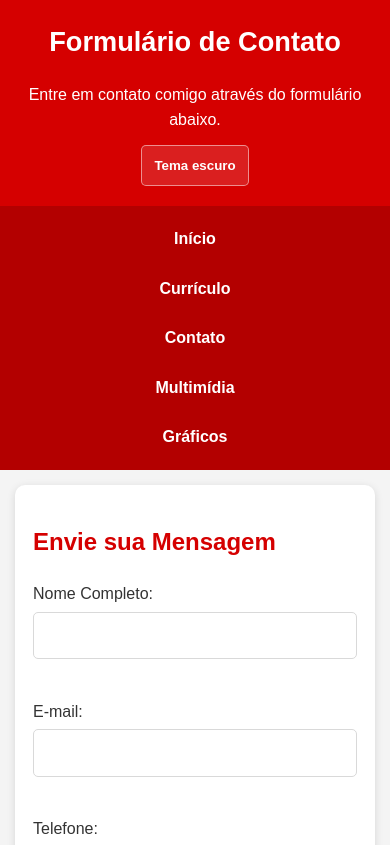
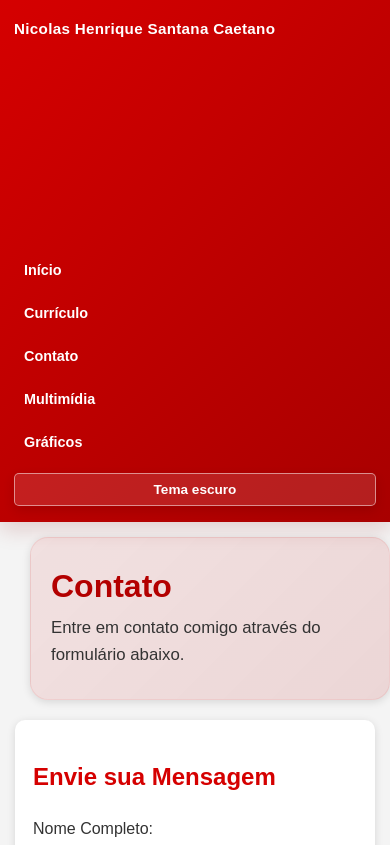
Before and after one commit to nicolassantana1106-cmd/MEU-PORTFOLIO, a plain HTML site: page pages/formulario.html in a window 390 px wide. Shown: the top 845 px of the page. Drawn offline with Linux system fonts and the light colour scheme; no server answers.

Commit message:
Ajustes de header footer e responsividade

```diff
--- a/css/estilos.css
+++ b/css/estilos.css
@@ -52,27 +52,76 @@ body {
 }
 
 header {
-    background-color: var(--primary);
+    background: linear-gradient(135deg, var(--primary) 0%, #a80000 100%);
     color: white;
-    text-align: center;
-    padding: 20px 15px;
+    padding: 12px 16px 10px;
+    box-shadow: 0 8px 20px rgba(139, 0, 0, 0.16);
 }
 
-header h1 {
-    margin-top: 0;
-    color: white;
-    font-size: 1.7rem;
+header.site-header {
+    display: flex;
+    align-items: center;
+    justify-content: space-between;
+    gap: 16px;
+    flex-wrap: wrap;
+    padding-bottom: 12px;
 }
 
-header p {
-    margin-bottom: 0;
+.brand-block {
+    flex: 1 1 220px;
+    min-width: 0;
+    text-align: left;
 }
 
-nav {
-    background-color: var(--primary-dark);
-    position: sticky;
-    top: 0;
-    z-index: 999;
+.brand-name {
+    display: inline-block;
+    color: white;
+    font-size: clamp(0.95rem, 1.5vw, 1.35rem);
+    font-weight: 700;
+    letter-spacing: 0.02em;
+    text-transform: none;
+}
+
+.header-actions {
+    display: flex;
+    align-items: center;
+    gap: 12px;
+    flex-wrap: wrap;
+    justify-content: flex-end;
+}
+
+.main-nav {
+    background: transparent;
+    position: static;
+}
+
+.main-nav .menu {
+    flex-direction: row;
+    flex-wrap: wrap;
+    justify-content: flex-start;
+    gap: 6px;
+}
+
+.hero {
+    background: linear-gradient(135deg, rgba(213, 0, 0, 0.08), rgba(179, 0, 0, 0.12));
+    border-radius: 18px;
+    padding: 30px 20px;
+    margin: 0 15px 20px;
+    border: 1px solid rgba(213, 0, 0, 0.08);
+}
+
+.hero h1 {
+    margin: 0 0 10px;
+    color: var(--primary-dark);
+    font-size: clamp(2rem, 3vw, 3rem);
+    line-height: 1.15;
+}
+
+.hero p {
+    margin: 0;
+    color: var(--text);
+    font-size: 1.05rem;
+    line-height: 1.6;
 }
 
 .menu {
@@ -96,8 +145,9 @@ nav {
     color: white;
     text-decoration: none;
     font-weight: bold;
-    padding: 8px 12px;
+    padding: 7px 10px;
     border-radius: 5px;
+    font-size: 0.9rem;
 }
 
 .menu a:hover {
@@ -252,10 +302,18 @@ button:hover {
 
 .theme-toggle {
     width: auto;
-    margin: 12px auto 0;
-    display: block;
+    min-width: 120px;
+    margin: 0;
+    display: inline-flex;
+    align-items: center;
+    justify-content: center;
     background-color: rgba(255, 255, 255, 0.12);
     border: 1px solid rgba(255, 255, 255, 0.5);
+    white-space: nowrap;
+    height: fit-content;
+    box-shadow: 0 4px 12px rgba(0, 0, 0, 0.12);
+    font-size: 0.85rem;
+    padding: 8px 12px;
 }
 
 .multimidia-container {
@@ -379,6 +437,70 @@ svg {
     box-shadow: 0 0 0 2px rgba(198, 40, 40, 0.15);
 }
 
+footer {
+    background-color: var(--primary-dark);
+    color: white;
+    padding: 24px 15px 28px;
+    text-align: center;
+    box-shadow: inset 0 1px 0 rgba(255, 255, 255, 0.12);
+}
+
+footer p {
+    margin: 0;
+    line-height: 1.6;
+}
+
+@media (max-width: 900px) {
+    header.site-header {
+        flex-direction: column;
+        align-items: flex-start;
+    }
+
+    .header-actions {
+        width: 100%;
+        justify-content: space-between;
+        align-items: flex-start;
+    }
+
+    .main-nav {
+        width: 100%;
+    }
+
+    .main-nav .menu {
+        width: 100%;
+        justify-content: flex-start;
+    }
+}
+
+@media (max-width: 600px) {
+    header.site-header {
+        padding: 16px 14px;
+    }
+
+    .header-actions {
+        flex-direction: column;
+        align-items: flex-start;
+        gap: 12px;
+    }
+
+    .main-nav .menu {
+        flex-direction: column;
+        align-items: flex-start;
+        width: 100%;
+        padding: 0;
+    }
+
+    .menu a {
+        width: 100%;
+    }
+
+    .theme-toggle {
+        align-self: flex-start;
+        width: 100%;
+        min-width: 0;
+    }
+}
+
 @media (min-width: 700px) {
     .menu {
         flex-direction: row;
--- /dev/null
+++ b/js/includes.js
@@ -0,0 +1,71 @@
+const headerFallback = `
+<header class="site-header">
+    <div class="brand-block">
+        <span class="brand-name">Nicolas Henrique Santana Caetano</span>
+    </div>
+
+    <div class="header-actions">
+        <nav class="main-nav" aria-label="Menu principal">
+            <ul class="menu">
+                <li><a href="index.html" data-href="index.html">Início</a></li>
+                <li><a href="pages/curriculo.html" data-href="pages/curriculo.html">Currículo</a></li>
+                <li><a href="pages/formulario.html" data-href="pages/formulario.html">Contato</a></li>
+                <li><a href="pages/multimidia.html" data-href="pages/multimidia.html">Multimídia</a></li>
+                <li><a href="pages/grafico.html" data-href="pages/grafico.html">Gráficos</a></li>
+            </ul>
+        </nav>
+
+        <button type="button" class="theme-toggle" data-theme-toggle>Tema escuro</button>
+    </div>
+</header>`;
+
+const footerFallback = `
+<footer>
+    <p>&copy; 2026 - Nicolas Henrique Santana Caetano</p>
+    <p>Portfólio acadêmico desenvolvido para a disciplina de Desenvolvimento Web.</p>
+</footer>`;
+
+const resolveNavigationPath = (href) => {
+    const normalized = href.replace(/^\.\//, '').replace(/^\//, '');
+
+    if (window.location.pathname.includes('/pages/')) {
+        if (normalized === 'index.html') return '../index.html';
+        if (normalized.startsWith('pages/')) return `../${normalized}`;
+        return normalized;
+    }
+
+    return normalized;
+};
+
+const insertFragment = async (targetId, url, fallbackMarkup) => {
+    const target = document.getElementById(targetId);
+    if (!target) return;
+
+    try {
+        const response = await fetch(url, { cache: 'no-store' });
+        if (!response.ok) throw new Error(`Status ${response.status}`);
+        const html = await response.text();
+        target.innerHTML = html;
+    } catch (error) {
+        target.innerHTML = fallbackMarkup;
+    }
+
+    if (targetId === 'site-header') {
+        target.querySelectorAll('a[data-href]').forEach((link) => {
+            link.setAttribute('href', resolveNavigationPath(link.dataset.href));
+        });
+    }
+};
+
+document.addEventListener('DOMContentLoaded', async () => {
+    const currentScript = document.currentScript;
+    const headerPath = currentScript?.dataset.headerPath || 'components/header.html';
+    const footerPath = currentScript?.dataset.footerPath || 'components/footer.html';
+
+    await Promise.all([
+        insertFragment('site-header', headerPath, headerFallback),
+        insertFragment('site-footer', footerPath, footerFallback)
+    ]);
+
+    window.dispatchEvent(new CustomEvent('components:loaded'));
+});
--- a/js/scripts.js
+++ b/js/scripts.js
@@ -1,4 +1,4 @@
-document.addEventListener('DOMContentLoaded', () => {
+const initializePortfolio = () => {
     const savedTheme = localStorage.getItem('portfolio-theme');
     if (savedTheme === 'dark') {
         document.body.classList.add('dark');
@@ -167,6 +167,8 @@ document.addEventListener('DOMContentLoaded', () => {
 
     Object.keys(fields).forEach((fieldName) => {
         const field = fields[fieldName];
+        if (!field) return;
+
         field.addEventListener('input', () => {
             validateField(fieldName);
             saveDraft();
@@ -177,10 +179,12 @@ document.addEventListener('DOMContentLoaded', () => {
         });
     });
 
-    fields.area.addEventListener('change', () => {
-        validateField('area');
-        saveDraft();
-    });
+    if (fields.area) {
+        fields.area.addEventListener('change', () => {
+            validateField('area');
+            saveDraft();
+        });
+    }
 
     form.addEventListener('submit', (event) => {
         event.preventDefault();
@@ -223,4 +227,7 @@ document.addEventListener('DOMContentLoaded', () => {
         localStorage.removeItem('portfolio-form-draft');
         formStatus?.classList.remove('is-visible');
     });
-});
+};
+
+document.addEventListener('DOMContentLoaded', initializePortfolio);
+window.addEventListener('components:loaded', initializePortfolio);
--- a/pages/formulario.html
+++ b/pages/formulario.html
@@ -10,23 +10,13 @@
 
 <body>
 
-    <header>
-        <h1>Formulário de Contato</h1>
-        <p>Entre em contato comigo através do formulário abaixo.</p>
-        <button type="button" class="theme-toggle" data-theme-toggle>Theme</button>
-    </header>
-
-    <nav>
-        <ul class="menu">
-            <li><a href="../index.html">Início</a></li>
-            <li><a href="curriculo.html">Currículo</a></li>
-            <li><a href="formulario.html">Contato</a></li>
-            <li><a href="multimidia.html">Multimídia</a></li>
-            <li><a href="grafico.html">Gráficos</a></li>
-        </ul>
-    </nav>
+    <div id="site-header"></div>
 
     <main>
+        <section class="hero">
+            <h1>Contato</h1>
+            <p>Entre em contato comigo através do formulário abaixo.</p>
+        </section>
 
         <section class="contato">
             <h2>Envie sua Mensagem</h2>
@@ -120,11 +110,9 @@
 
     </main>
 
-    <footer>
-        <p>&copy; 2026 - Nicolas Henrique Santana Caetano</p>
-        <p>Portfólio acadêmico desenvolvido para a disciplina de Desenvolvimento Web.</p>
-    </footer>
+    <div id="site-footer"></div>
 
+    <script src="../js/includes.js" data-header-path="../components/header.html" data-footer-path="../components/footer.html"></script>
     <script src="../js/scripts.js"></script>
 
 </body>
```
Also changed, not shown: components/footer.html (added, +4 -0 lines), components/header.html (added, +19 -0 lines), index.html (+7 -19 lines), pages/curriculo.html (+7 -18 lines), pages/grafico.html (+7 -19 lines), pages/multimidia.html (+7 -19 lines).
